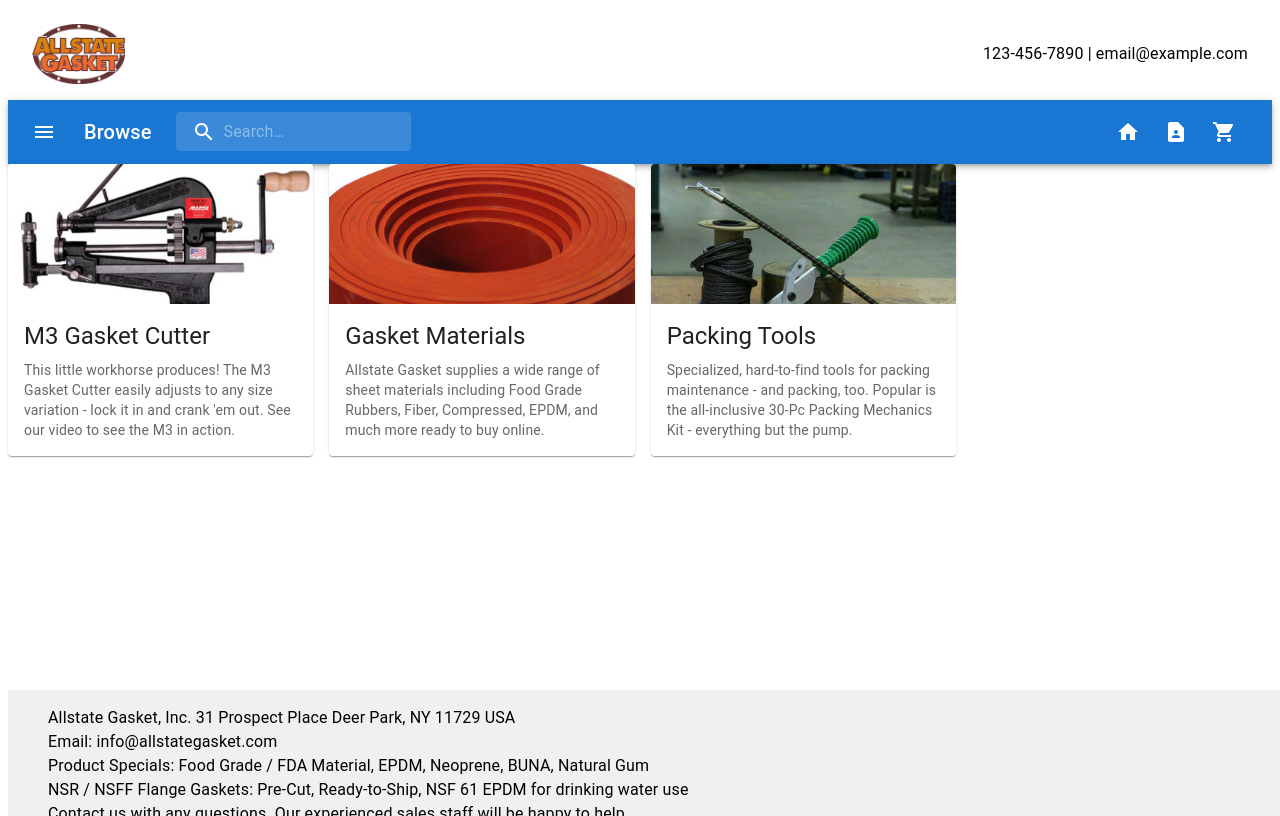
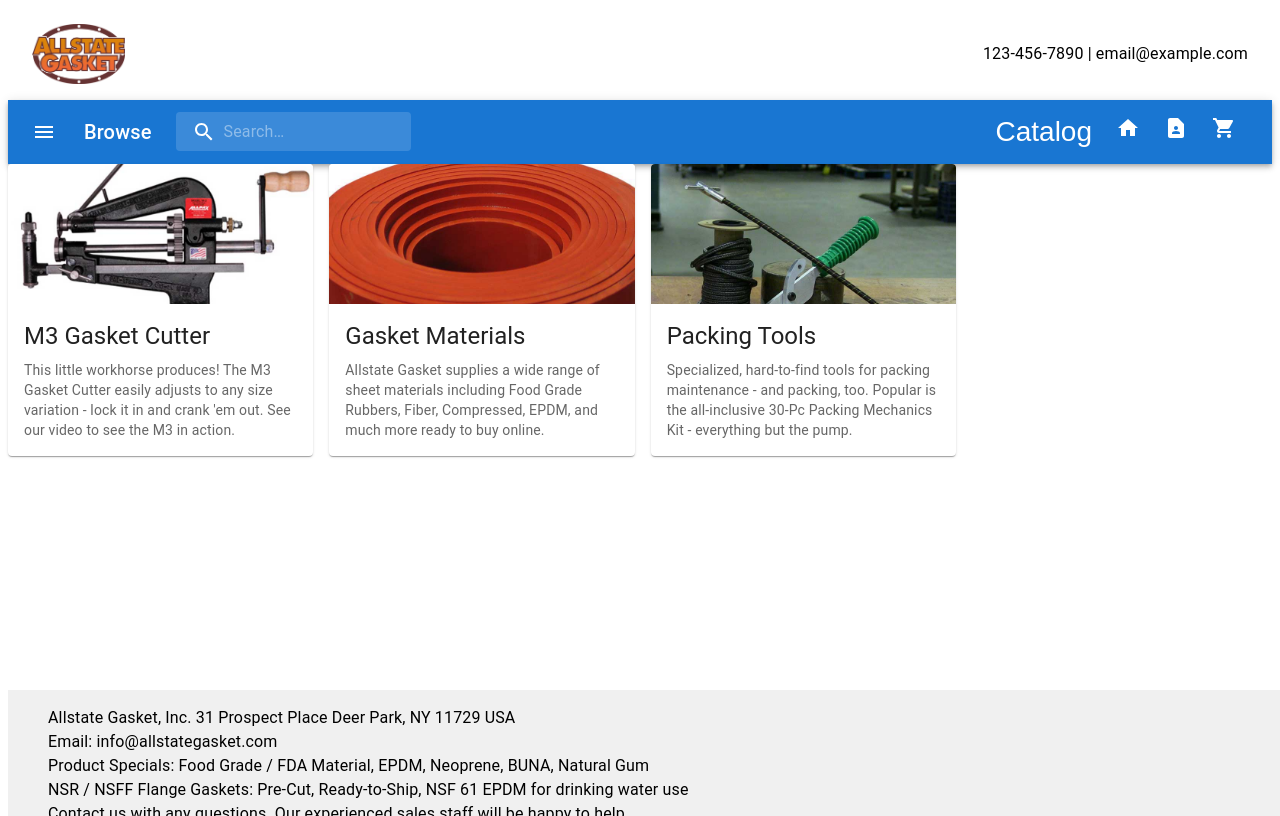
Before and after one commit to rdcheadle3/material-components, a Next.js app: page / in a window 1280 px wide. Built offline with nearby package versions, Linux system fonts and the light colour scheme.

Commit message:
completed basic navigation for AppBar component

```diff
--- a/src/components/appbar/AppBar.js
+++ b/src/components/appbar/AppBar.js
@@ -128,6 +128,13 @@
       open={isMobileMenuOpen}
       onClose={handleMobileMenuClose}
     >
+      <NavLink item={{ title: 'Catalog', path: '/catalog' }} >
+        <MenuItem>
+          <IconButton size="large" color="inherit">
+              <p>Catalog</p>
+          </IconButton>
+        </MenuItem>
+      </NavLink>
       <NavLink item={{ title: 'Contact', path: '/contact' }} >
         <MenuItem>
           <IconButton size="large" color="inherit">
@@ -194,6 +201,11 @@
           </Search>
           <Box sx={{ flexGrow: 1 }} />
           <Box sx={{ display: { xs: 'none', md: 'flex' } }}>
+            <NavLink item={{ title: 'Catalog', path: '/catalog' }} >
+            <IconButton size="large" color="inherit" className={styles.iconButtonColor} >
+                <p>Catalog</p>
+            </IconButton>
+            </NavLink>
             <NavLink item={{ title: 'Home', path: '/' }} >
             <IconButton size="large" aria-label="home" color="inherit" className={styles.iconButtonColor} >
                 <HomeIcon  />
```
